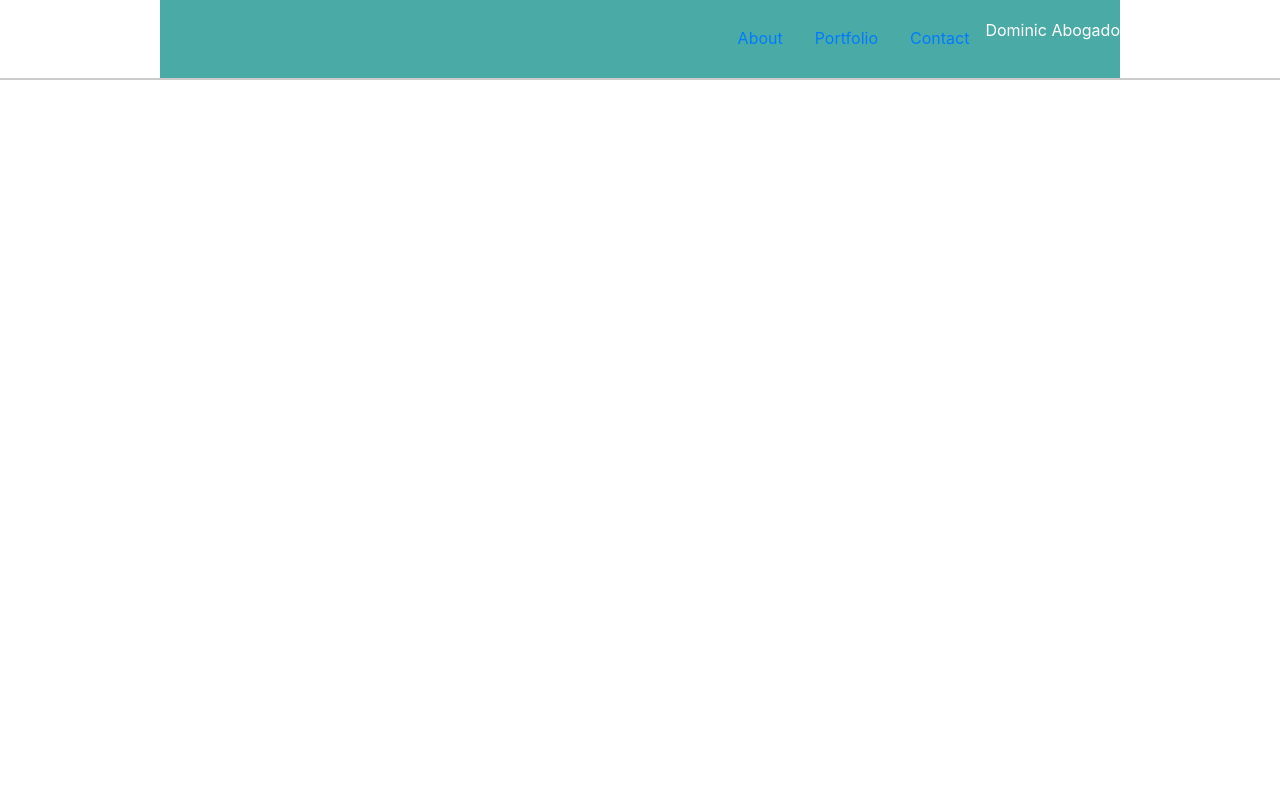
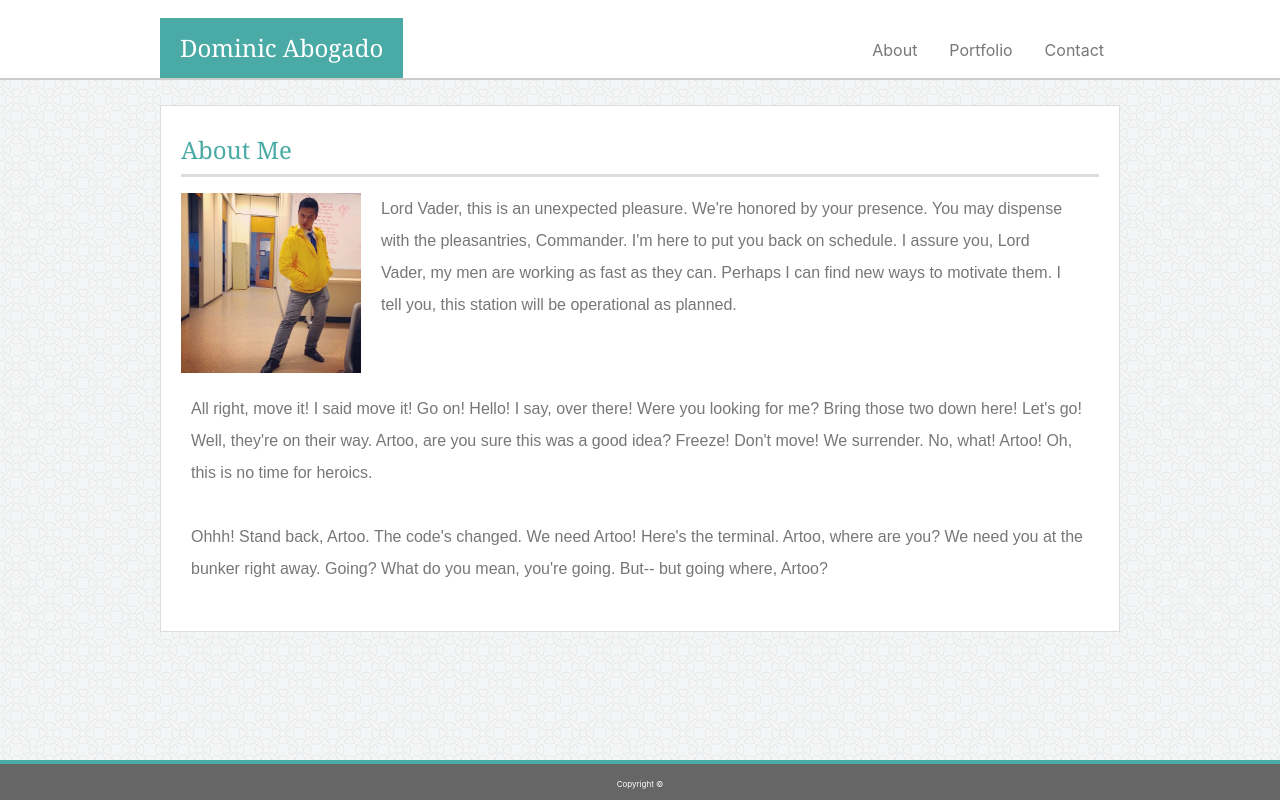
Before and after one commit to DominicAbogado/Bootstrap-Portfolio, a plain HTML site: page index.html in a window 1280 px wide. Drawn offline with nearby package versions, Linux system fonts and the light colour scheme.

Commit message:
finished about me section

```diff
--- a/assets/css/style.css
+++ b/assets/css/style.css
@@ -1,23 +1,103 @@
+
+body{
+    background-image:url("../images/circles-light.png");
+}
 .header{
     position:fixed;
-    color: #ffffff;
     margin:0;
     width:100%;
     border-bottom:solid #cccccc 2px;
     height:80px;
+    background-color:#ffffff
+
 }
 #innerheader{
     width:960px;
     margin: auto;
-    background-color:  #4aaaa5;
     height: 80px;
     border-bottom: solid #cccccc 2px;
     position:relative;
+
 }
 
 .nav{
     position:absolute;
     right:0px;
-    line-height: 60px;
-
+    line-height: 40px;
+    bottom:0px;
 }
+.nav-link{
+    color:#777777;
+}
+#myname{
+    position:absolute;
+    left:0px;
+    padding: 10px 20px 0px 20px;
+    margin:0px;
+    background-color: #4aaaa5;
+    color:#ffffff;
+    height: 60px;
+    font-size:24px;
+    line-height:40px;
+    bottom:0px;
+    font-family:Georgia, 'Times New Roman', Times, serif;
+}
+p{
+    font-family:Arial, Helvetica, sans-serif;
+    font-size:16px;
+    color:#777777;
+    line-height:32px;
+}
+#maincontent{
+    position:relative;
+    width:960px;
+    background-color:#ffffff;
+    border: solid #dddddd 1px;
+    margin: 25px auto;
+    padding:20px;
+}
+#uppercontent{
+    position:relative;
+}
+#piccontainer{
+    width:33%;
+}
+#mypicture{
+    height:180px;
+    width:auto;
+    float:left;
+}
+#para1{
+    padding:0px 20px 10px 20px;
+    float:left;
+    width:80%;
+}
+.clearfix{
+    content: "";
+    clear: both;
+    display: table;
+    overflow: auto;
+}
+#para2{
+    padding:20px 10px 10px 10px;
+}
+#aboutme{
+    font-size:24px;
+    line-height:48px;
+    color:#4aaaa5;
+    padding:20 0 20 20;
+    font-family:Georgia, 'Times New Roman', Times, serif;
+    border-bottom:solid #dddddd
+}
+footer{
+    position:fixed;
+    bottom:0;
+    height:40px;
+    background-color: #666666;
+    font-size:8px;
+    line-height:40px;
+    width:100%;
+    text-align:center;
+    border-top:solid 4px #4aaaa5;
+    color:#ffffff;
+}
--- a/index.html
+++ b/index.html
@@ -14,7 +14,7 @@
 <body>
     <header class="header">
         <div id="innerheader">
-        <ul class="nav">
+            <ul class="nav" style="color: #cccccc">
                 <li class="nav-item">
                     <a class="nav-link active" target="_blank" href="#">About</a>
                 </li>
@@ -24,14 +24,43 @@
                 <li class="nav-item">
                     <a class="nav-link" target="_blank" href="contact.html">Contact</a>
                 </li>
-
+            </ul>
             <p id="myname">Dominic Abogado</p>
         </div>
-        </ul>
+
+        <section id="maincontent">
+            <p id="aboutme">About Me</p>
+            <div id="uppercontent">
+                <div class="clearfix">
+                    <div id="piccontainer">
+                        <img id="mypicture" src="assets/images/yellowcoat.jpg" alt="thats me" />
+                    </div>
+                    <p id="para1">
+                        Lord Vader, this is an unexpected pleasure. We're honored by your presence. You may dispense with the pleasantries, Commander.
+                        I'm here to put you back on schedule. I assure you, Lord Vader, my men are working as fast as they
+                        can. Perhaps I can find new ways to motivate them. I tell you, this station will be operational as
+                        planned.
+                    </p>
+                </div>
+            </div>
+
+            <p id="para2">
+                All right, move it! I said move it! Go on! Hello! I say, over there! Were you looking for me? Bring those two down here!
+                Let's go! Well, they're on their way. Artoo, are you sure this was a good idea? Freeze! Don't move! We surrender.
+                No, what! Artoo! Oh, this is no time for heroics.
+                <br>
+                <br> Ohhh! Stand back, Artoo. The code's changed. We need Artoo! Here's the terminal. Artoo, where are you? We
+                need you at the bunker right away. Going? What do you mean, you're going. But-- but going where, Artoo?
+            </p>
+
+        </section>
 
 
 
     </header>
+    <footer>
+        Copyright &copy;
+    </footer>
 
 </body>
 
```
Also changed, not shown: assets/images/cap-vs-ironman.jpg (added), assets/images/circles-light.png (added), assets/images/dom_profile.jpg (added), assets/images/gradphoto.jpg (added), assets/images/ohnospiderman.jpg (added), assets/images/scottscottscott.jpg (added), assets/images/yellowcoat.jpg (added), 2 other files. Lines whose indentation alone changed are shown as unchanged.
